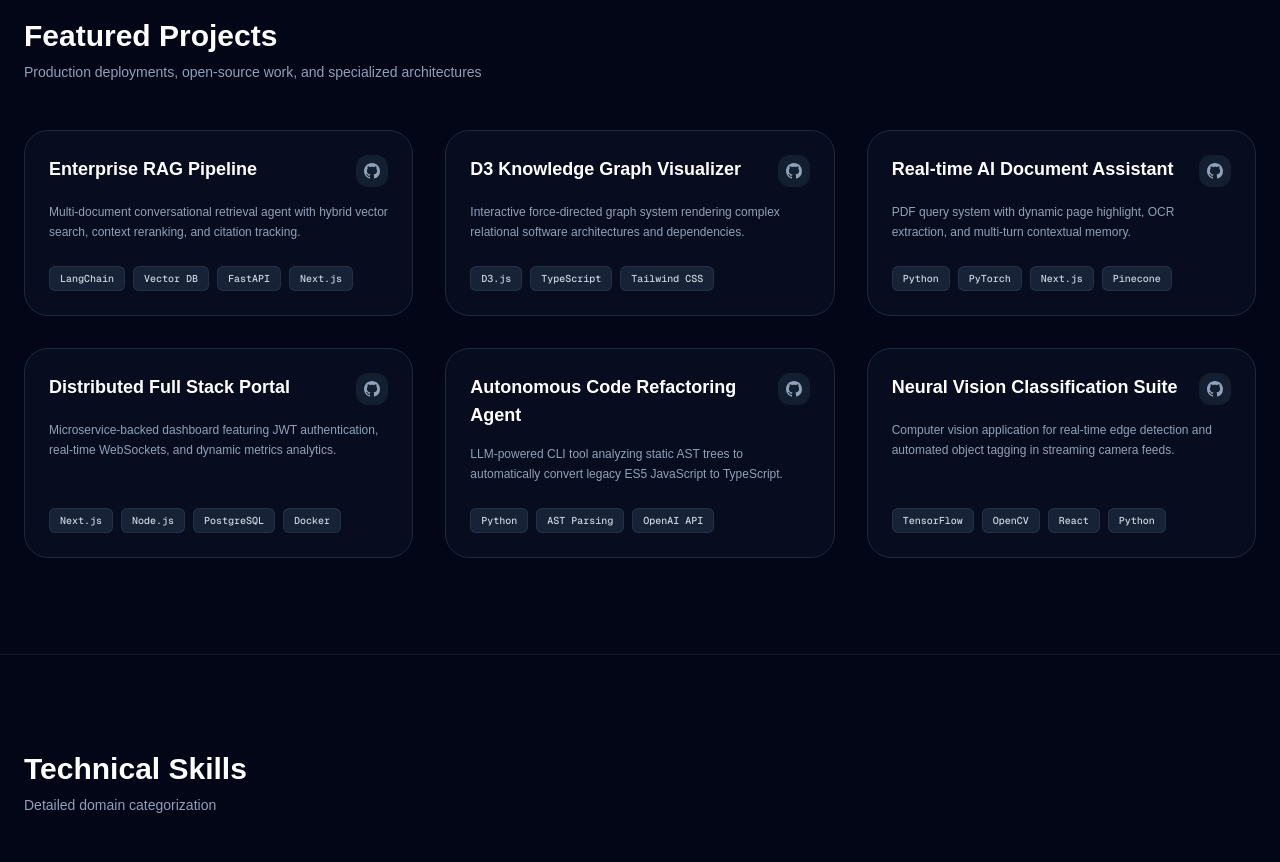
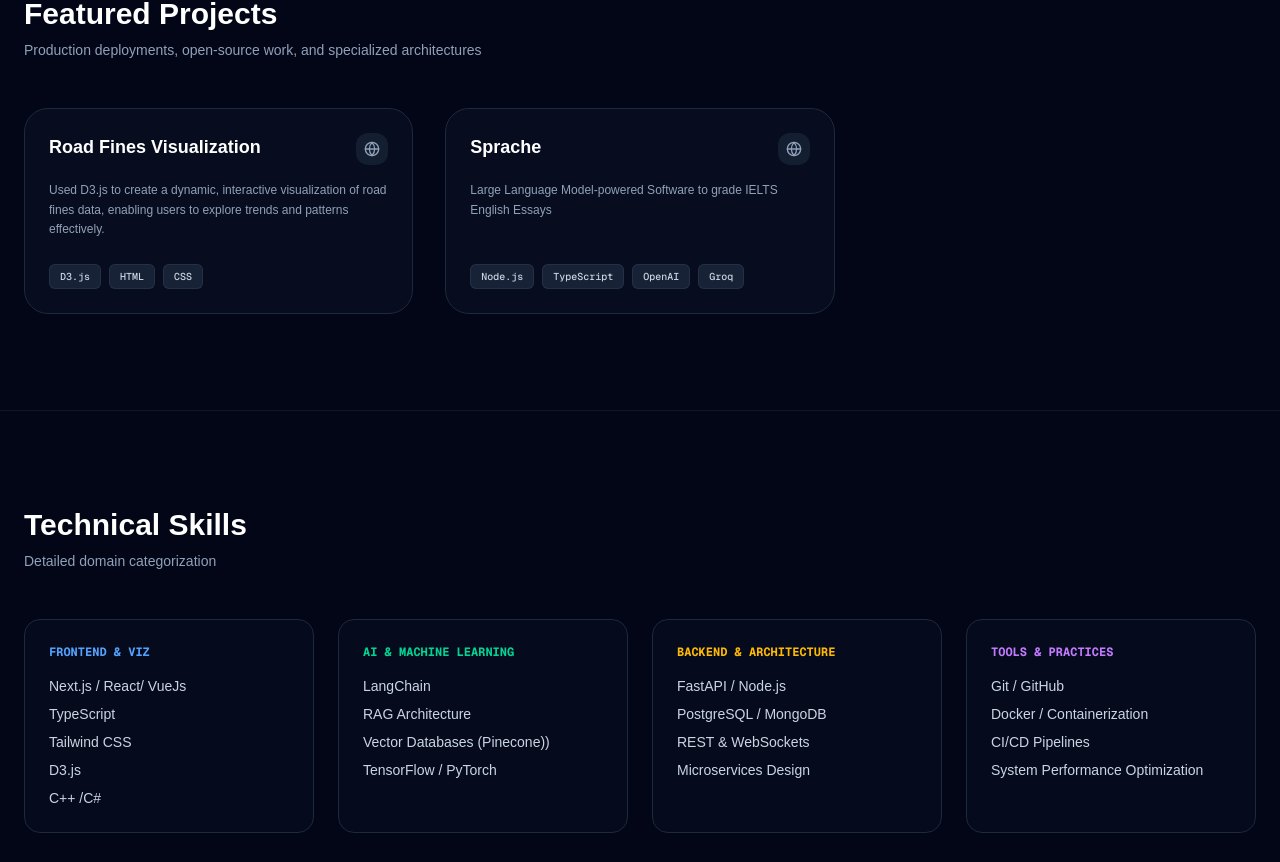
Before and after one commit to Guru1911004/portfolio, a Next.js app: page / in a window 1280 px wide. Shown: the part 1870-2732 px from the top of the page. Built offline with nearby package versions, Linux system fonts and the light colour scheme.

Commit message:
Portfolio base Setup

```diff
--- a/components/AboutSection.tsx
+++ b/components/AboutSection.tsx
@@ -11,7 +11,7 @@ export default function AboutSection() {
               </div>
               <div>
                 <h4 className="text-white font-bold text-sm">Computer Science Engineer</h4>
-                <p className="text-slate-400 text-xs mt-1">Rigorous foundation in algorithms, systems design, and mathematical computation.</p>
+                <p className="text-slate-400 text-xs mt-1">Strong Foundation in System Design, Software Engineering and Generative AI.</p>
               </div>
             </li>
             <li className="flex items-start gap-4">
@@ -38,7 +38,7 @@ export default function AboutSection() {
         <div className="lg:col-span-7 flex flex-col justify-center">
           <h2 className="text-3xl font-extrabold text-white mb-6">About Me</h2>
           <p className="text-slate-300 text-base leading-relaxed mb-6">
-            I am a Software Engineer focused on constructing intelligence systems that bridge high-dimensional machine outputs with intuitive user interfaces. My expertise spans vector databases, custom RAG pipelines, and interactive visual data representations.
+            A Computer Science Graduate
           </p>
           <p className="text-slate-400 text-base leading-relaxed mb-8">
             Whether building resilient backend APIs or crafting high-performance D3 charts for complex graphs, I focus on clean maintainable code and performance-driven solutions.
--- a/components/ContactSection.tsx
+++ b/components/ContactSection.tsx
@@ -9,13 +9,13 @@ export default function ContactSection() {
 
         <div className="flex flex-wrap justify-center gap-4">
           <a
-            href="mailto:your-email@example.com"
+            href="mailto:gurmant1911004@gmail.com"
             className="px-8 py-3.5 rounded-xl bg-blue-600 hover:bg-blue-500 text-white font-bold text-sm shadow-lg shadow-blue-500/20 transition-all"
           >
             Send an Email
           </a>
           <a
-            href="https://github.com/your-username"
+            href="https://github.com/Guru1911004"
             target="_blank"
             rel="noopener noreferrer"
             className="px-8 py-3.5 rounded-xl bg-slate-900 border border-slate-800 hover:border-slate-700 text-slate-200 font-bold text-sm transition-all"
--- a/components/EducationSection.tsx
+++ b/components/EducationSection.tsx
@@ -8,9 +8,9 @@ export default function EducationSection() {
 
       <div className="p-8 bg-slate-900/40 border border-slate-800 rounded-3xl flex flex-col md:flex-row justify-between items-start md:items-center gap-6">
         <div>
-          <span className="text-xs font-mono text-blue-400 uppercase font-bold tracking-wider">Bachelor of Technology / B.S.</span>
-          <h3 className="text-2xl font-bold text-white mt-1">Computer Science Engineering</h3>
-          <p className="text-slate-400 text-sm mt-2">Focus on Artificial Intelligence, Data Structures, Algorithms, and Software Engineering.</p>
+          <span className="text-xs font-mono text-blue-400 uppercase font-bold tracking-wider">Bachelor of Science</span>
+          <h3 className="text-2xl font-bold text-white mt-1">Computer Science @ Swinburne University of Technology, Hawthorn</h3>
+          <p className="text-slate-400 text-sm mt-2">Double Major in Artiticial Intelligence and Software Development (3.3 GPA)</p>
         </div>
         <div className="px-4 py-2 bg-slate-800/60 border border-slate-700/60 rounded-xl text-xs font-mono text-slate-300">
           Graduated / Alumnus
--- a/components/HeroSection.tsx
+++ b/components/HeroSection.tsx
@@ -22,8 +22,8 @@ export default function HeroSection({ activeTab, setActiveTab }: HeroSectionProp
           </span>
         </h1>
         <p className="text-lg text-slate-400 mb-8 leading-relaxed">
-          Computer Science Engineer specializing in <strong>RAG Architecture</strong> and <strong>Data Visualization</strong>.
-          I build systems that bridge raw data and human storytelling.
+          Computer Science Engineer specializing in <strong>Software Development</strong> and <strong>Large Language Models</strong>.
+          I build systems that use Large Language Models to solve old school problems.
         </p>
 
         <div className="flex p-1 bg-slate-900/80 border border-slate-800 rounded-xl w-fit mb-8">
--- a/components/ProjectsSection.tsx
+++ b/components/ProjectsSection.tsx
@@ -2,46 +2,22 @@ interface Project {
   title: string;
   description: string;
   tags: string[];
-  github: string;
+  link: string;
 }
 
 const PROJECTS: Project[] = [
   {
-    title: "Enterprise RAG Pipeline",
-    description: "Multi-document conversational retrieval agent with hybrid vector search, context reranking, and citation tracking.",
-    tags: ["LangChain", "Vector DB", "FastAPI", "Next.js"],
-    github: "https://github.com/your-username/enterprise-rag",
+    title: "Road Fines Visualization",
+    description: "Used D3.js to create a dynamic, interactive visualization of road fines data, enabling users to explore trends and patterns effectively.",
+    tags: ["D3.js", "HTML", "CSS"],
+    link: "https://road-viz.vercel.app",
   },
   {
-    title: "D3 Knowledge Graph Visualizer",
-    description: "Interactive force-directed graph system rendering complex relational software architectures and dependencies.",
-    tags: ["D3.js", "TypeScript", "Tailwind CSS"],
-    github: "https://github.com/your-username/knowledge-graph-viz",
-  },
-  {
-    title: "Real-time AI Document Assistant",
-    description: "PDF query system with dynamic page highlight, OCR extraction, and multi-turn contextual memory.",
-    tags: ["Python", "PyTorch", "Next.js", "Pinecone"],
-    github: "https://github.com/your-username/ai-doc-assistant",
-  },
-  {
-    title: "Distributed Full Stack Portal",
-    description: "Microservice-backed dashboard featuring JWT authentication, real-time WebSockets, and dynamic metrics analytics.",
-    tags: ["Next.js", "Node.js", "PostgreSQL", "Docker"],
-    github: "https://github.com/your-username/distributed-portal",
-  },
-  {
-    title: "Autonomous Code Refactoring Agent",
-    description: "LLM-powered CLI tool analyzing static AST trees to automatically convert legacy ES5 JavaScript to TypeScript.",
-    tags: ["Python", "AST Parsing", "OpenAI API"],
-    github: "https://github.com/your-username/code-refactor-agent",
-  },
-  {
-    title: "Neural Vision Classification Suite",
-    description: "Computer vision application for real-time edge detection and automated object tagging in streaming camera feeds.",
-    tags: ["TensorFlow", "OpenCV", "React", "Python"],
-    github: "https://github.com/your-username/neural-vision-suite",
-  },
+    title: "Sprache",
+    description: "Large Language Model-powered Software to grade IELTS English Essays",
+    tags: ["Node.js", "TypeScript", "OpenAI", "Groq"],
+    link: "https://sprache-nine.vercel.app",
+  }
 ];
 
 export default function ProjectsSection() {
@@ -64,14 +40,23 @@ export default function ProjectsSection() {
                   {project.title}
                 </h3>
                 <a
-                  href={project.github}
+                  href={project.link}
                   target="_blank"
                   rel="noopener noreferrer"
                   className="p-2 bg-slate-800/60 rounded-xl hover:bg-blue-600 hover:text-white text-slate-400 transition-all"
-                  aria-label="GitHub Repository"
+                  aria-label="Live Demo Website"
                 >
-                  <svg className="w-4 h-4 fill-current" viewBox="0 0 24 24">
-                    <path d="M12 0C5.37 0 0 5.37 0 12c0 5.31 3.435 9.795 8.205 11.385.6.105.825-.255.825-.57 0-.285-.015-1.23-.015-2.235-3.015.555-3.795-.735-4.035-1.41-.135-.345-.72-1.41-1.23-1.695-.42-.225-1.02-.78-.015-.795.945-.015 1.62.87 1.845 1.23 1.08 1.815 2.805 1.305 3.495.99.105-.78.42-1.305.765-1.605-2.67-.3-5.46-1.335-5.46-5.925 0-1.305.465-2.385 1.23-3.225-.12-.3-.54-1.53.12-3.18 0 0 1.005-.315 3.3 1.23.96-.27 1.98-.405 3-.405s2.04.135 3 .405c2.295-1.56 3.3-1.23 3.3-1.23.66 1.65.24 2.88.12 3.18.765.84 1.23 1.905 1.23 3.225 0 4.605-2.805 5.625-5.475 5.925.435.375.81 1.095.81 2.22 0 1.605-.015 2.895-.015 3.3 0 .315.225.69.825.57A12.02 12.02 0 0024 12c0-6.63-5.37-12-12-12z" />
+                  {/* Globe / Live Web Icon */}
+                  <svg
+                    className="w-4 h-4 stroke-current fill-none"
+                    viewBox="0 0 24 24"
+                    strokeWidth="2"
+                    strokeLinecap="round"
+                    strokeLinejoin="round"
+                  >
+                    <circle cx="12" cy="12" r="10" />
+                    <line x1="2" y1="12" x2="22" y2="12" />
+                    <path d="M12 2a15.3 15.3 0 0 1 4 10 15.3 15.3 0 0 1-4 10 15.3 15.3 0 0 1-4-10 15.3 15.3 0 0 1 4-10z" />
                   </svg>
                 </a>
               </div>
--- a/components/SkillsSection.tsx
+++ b/components/SkillsSection.tsx
@@ -10,19 +10,20 @@ export default function SkillsSection() {
         <div className="p-6 bg-slate-900/30 border border-slate-800 rounded-2xl">
           <h3 className="text-blue-400 font-mono text-xs uppercase font-bold mb-4">Frontend & Viz</h3>
           <ul className="space-y-2 text-sm text-slate-300 font-medium">
-            <li>Next.js / React</li>
+            <li>Next.js / React/ VueJs</li>
             <li>TypeScript</li>
             <li>Tailwind CSS</li>
             <li>D3.js</li>
+            <li>C++ /C#</li>
           </ul>
         </div>
 
         <div className="p-6 bg-slate-900/30 border border-slate-800 rounded-2xl">
           <h3 className="text-emerald-400 font-mono text-xs uppercase font-bold mb-4">AI & Machine Learning</h3>
           <ul className="space-y-2 text-sm text-slate-300 font-medium">
-            <li>LangChain / LlamaIndex</li>
+            <li>LangChain</li>
             <li>RAG Architecture</li>
-            <li>Vector Databases (Pinecone, Chroma)</li>
+            <li>Vector Databases (Pinecone))</li>
             <li>TensorFlow / PyTorch</li>
           </ul>
         </div>
```
